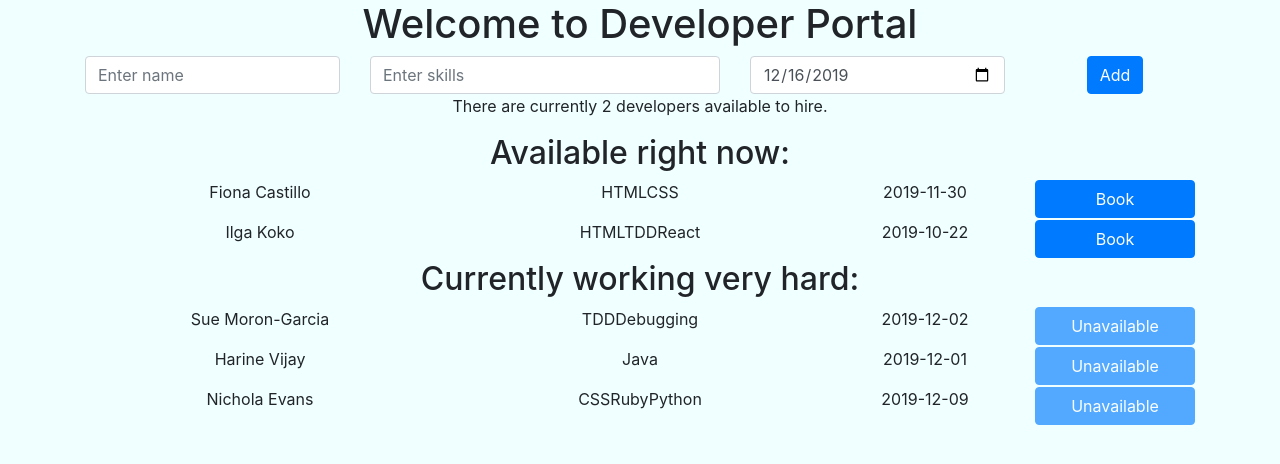
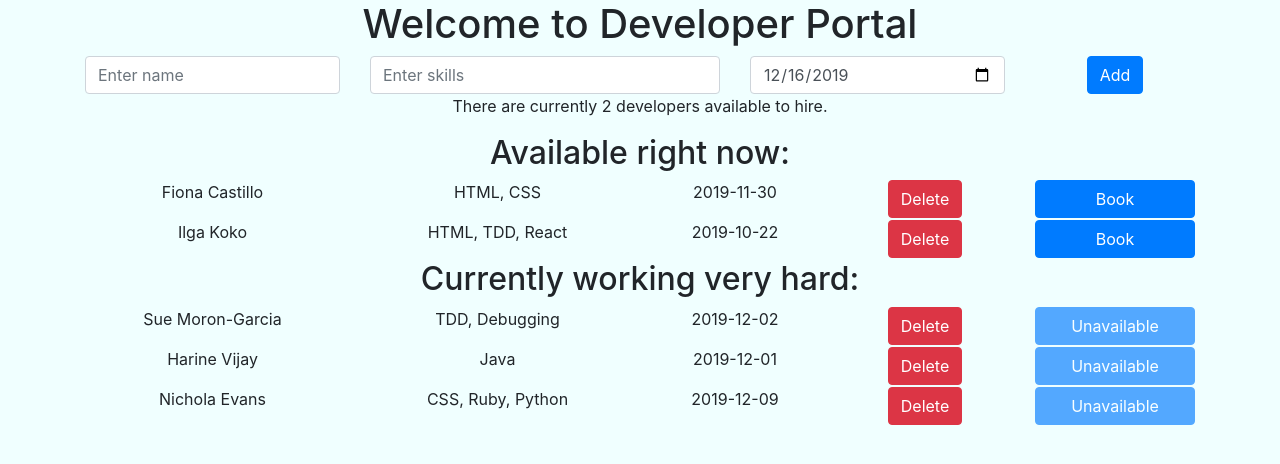
Before and after one commit to harinev/developer-booking-app, a React (Create React App) app: page / in a window 1280 px wide. Shown: the top 464 px of the page. Built offline with nearby package versions, Linux system fonts and the light colour scheme.

Commit message:
Add and Delete a developer

```diff
--- a/package.json
+++ b/package.json
@@ -8,7 +8,8 @@
   "dependencies": {
     "core-js-compat": "^3.4.7",
     "react": "^16.12.0",
-    "react-dom": "^16.12.0"
+    "react-dom": "^16.12.0",
+    "uuid": "^3.3.3"
   },
   "scripts": {
     "start": "react-scripts start",
--- a/src/AddDeveloper.js
+++ b/src/AddDeveloper.js
@@ -14,11 +14,6 @@ class AddDeveloper extends React.Component {
   };
 
   updateDeveloperSkills = event => {
-    // const skillsArray = event.target.value.split(",");
-    // const filteredSkills = skillsArray.filter(skill => {
-    //   return skill.length > 0;
-    // });
-
     this.setState({
       skills: event.target.value
     });
@@ -31,8 +26,21 @@ class AddDeveloper extends React.Component {
   };
 
   addDeveloper = () => {
-    this.props.addNewDeveloperFunc(this.state.developerName, this.state.skills, this.state.dateJoined);
-  }
+    // Maybe don't let someone add the new developer if the name/skills is empty
+
+    const skillsArray = this.state.skills.split(",");
+    const filteredSkills = skillsArray.filter(skill => {
+      return skill.length > 0;
+    });
+
+    this.props.addNewDeveloperFunc(
+      this.state.developerName,
+      filteredSkills,
+      this.state.dateJoined
+    );
+
+    // Reset state to empty values/intital values
+  };
 
   render() {
     return (
--- a/src/App.js
+++ b/src/App.js
@@ -1,4 +1,5 @@
 import React from "react";
+import uuid from "uuid/v4";
 import DeveloperCount from "./DeveloperCount";
 import Header from "./Header";
 import Developer from "./Developer";
@@ -16,37 +17,47 @@ class App extends React.Component {
         skills: ["TDD", "Debugging"],
         available: false,
         dateJoined: "2019-12-02",
-        id: 1
+        id: uuid()
       },
       {
         name: "Fiona Castillo",
         skills: ["HTML", "CSS"],
         available: true,
         dateJoined: "2019-11-30",
-        id: 2
+        id: uuid()
       },
       {
         name: "Harine Vijay",
         skills: ["Java"],
         available: false,
         dateJoined: "2019-12-01",
-        id: 3
+        id: uuid()
       },
       {
         name: "Ilga Koko",
         skills: ["HTML", "TDD", "React"],
         available: true,
         dateJoined: "2019-10-22",
-        id: 4
+        id: uuid()
       },
       {
         name: "Nichola Evans",
         skills: ["CSS", "Ruby", "Python"],
         available: false,
         dateJoined: "2019-12-09",
-        id: 5
+        id: uuid()
       }
     ]
+  };
+
+  deleteDeveloper = id => {
+    const filteredDevelopers = this.state.developers.filter(dev => {
+      return dev.id !== id;
+    });
+    console.log(filteredDevelopers);
+    this.setState({
+      developers: filteredDevelopers
+    });
   };
 
   addNewDeveloper = (name, skills, dateJoined) => {
@@ -58,7 +69,7 @@ class App extends React.Component {
       skills: skills,
       available: true,
       dateJoined: dateJoined,
-      id: 6
+      id: uuid()
     };
 
     // Copy the array of developers from state using slice
@@ -92,11 +103,13 @@ class App extends React.Component {
           {availableDevelopers.map(developer => {
             return (
               <Developer
+                deleteDeveloperFunc={this.deleteDeveloper}
                 key={developer.id}
                 available={developer.available}
                 name={developer.name}
                 skills={developer.skills}
                 dateJoined={developer.dateJoined}
+                id={developer.id}
               />
             );
           })}
@@ -104,11 +117,13 @@ class App extends React.Component {
           {unavailableDevelopers.map(developer => {
             return (
               <Developer
+                deleteDeveloperFunc={this.deleteDeveloper}
                 key={developer.id}
                 available={developer.available}
                 name={developer.name}
                 skills={developer.skills}
                 dateJoined={developer.dateJoined}
+                id={developer.id}
               />
             );
           })}
--- a/src/Developer.js
+++ b/src/Developer.js
@@ -3,17 +3,25 @@ import React from "react";
 import "./Developer.css";
 
 class Developer extends React.Component {
+  handleDelete = () => {
+    this.props.deleteDeveloperFunc(this.props.id);
+  }
   render() {
     return (
       <div className="row">
-        <div className="col-12 col-sm-4">
+        <div className="col-12 col-sm-3">
           <p>{this.props.name}</p>
         </div>
-        <div className="col-12 col-sm-4">
-          <p>{this.props.skills}</p>
+        <div className="col-12 col-sm-3">
+          <p>{this.props.skills.join(", ")}</p>
         </div>
         <div className="col-12 col-sm-2">
           <p>{this.props.dateJoined}</p>
+        </div>
+        <div className="col-12 col-sm-2">
+          <button className="btn btn-danger" onClick={this.handleDelete}>
+            Delete
+          </button>
         </div>
         <div className="col-12 col-sm-2">
           {this.props.available === true ? (
```
Also changed, not shown: 1 other file (tests, documents, lock files or other folders).
